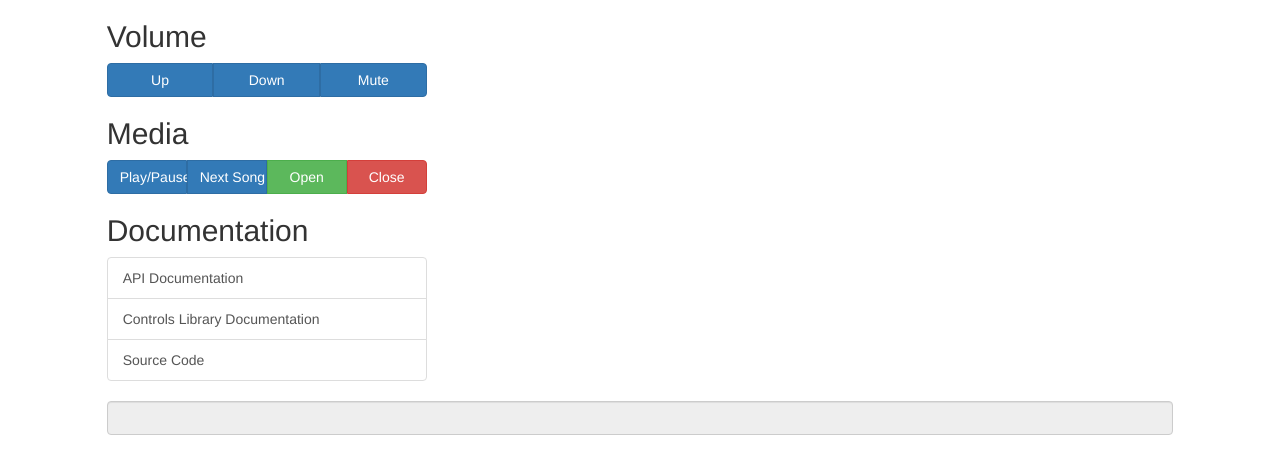
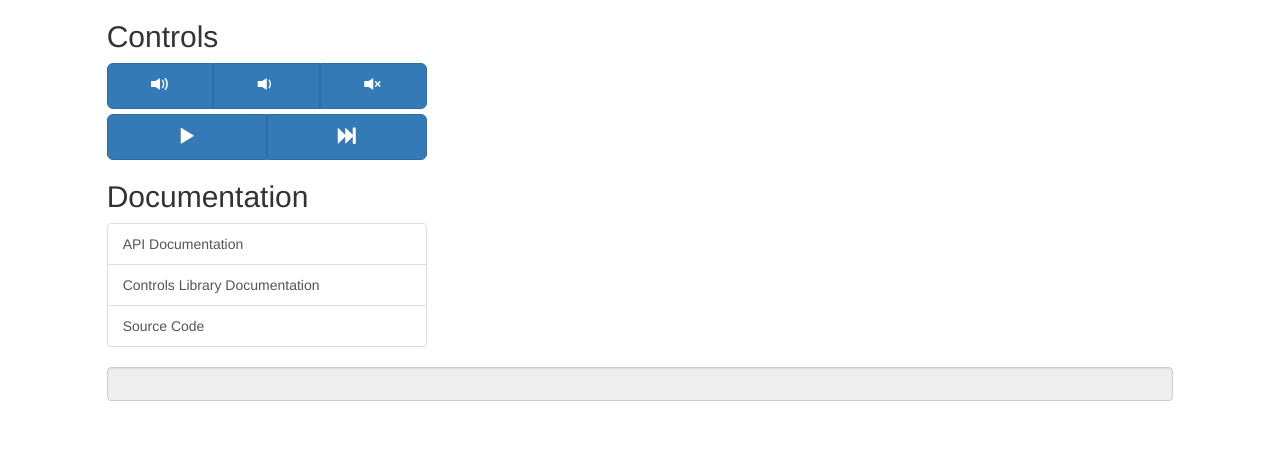
Before and after one commit to Myoldmopar/my-remote-control, a Django app: page / in a window 1280 px wide. Shown: the top 474 px of the page. Run offline with Django 3.2, Linux system fonts and the light colour scheme; parts of the project's set-up code (start-up, migrations or seed data) failed here and were passed over; some libraries are stand-ins or nearby versions.

Commit message:
Looking really good

```diff
--- a/controllerapp/static/css/controllerapp.css
+++ /dev/null
@@ -1,4 +0,0 @@
-.bottom-padded-button {
-    padding-bottom: 25px;
-    font-weight: bold;
-}
--- a/controllerapp/templates/controllerapp/controls.html
+++ b/controllerapp/templates/controllerapp/controls.html
@@ -17,6 +17,7 @@
     <!-- External Style Dependencies -->
     <link rel="stylesheet" href="{% static 'vendors/bower_components/bootstrap/dist/css/bootstrap.min.css' %}">
     <link rel="stylesheet" href="{% static 'vendors/bower_components/angular-hotkeys/build/hotkeys.min.css' %}">
+    <link rel="stylesheet" href="{% static 'vendors/bower_components/components-font-awesome/css/font-awesome.min.css' %}">
 
     <!-- Local Style Files -->
     <link rel="stylesheet" href="{% static 'css/controllerapp.css' %}">
@@ -38,42 +39,49 @@
 
     <div class="col-md-3 col-xs-10 col-md-offset-1 col-xs-offset-1">
         <div class="row">
-            <h2>Volume</h2>
+            <h2>Controls</h2>
+        </div>
+        <div class="row" style="padding-bottom:5px;">
+            <div class="btn-group btn-group-justified">
+                <div class="btn-group">
+                    <button type="button" class="btn btn-primary btn-lg" ng-click="volumeUp()">
+                        <span class="glyphicon glyphicon-volume-up"></span>
+                    </button>
+                </div>
+                <div class="btn-group">
+                    <button type="button" class="btn btn-primary btn-lg" ng-click="volumeDown()">
+                        <span class="glyphicon glyphicon-volume-down"></span>
+                    </button>
+                </div>
+                <div class="btn-group">
+                    <button type="button" class="btn btn-primary btn-lg" ng-click="volumeMute()">
+                        <span class="glyphicon glyphicon-volume-off"></span>
+                    </button>
+                </div>
+            </div>
         </div>
         <div class="row">
             <div class="btn-group btn-group-justified">
                 <div class="btn-group">
-                    <button type="button" class="btn btn-primary" ng-click="volumeUp()">Up</button>
-                </div>
-                <div class="btn-group">
-                    <button type="button" class="btn btn-primary" ng-click="volumeDown()">Down</button>
-                </div>
-                <div class="btn-group">
-                    <button type="button" class="btn btn-primary" ng-click="volumeMute()">Mute</button>
-                </div>
-            </div>
-        </div>
-        <div class="row">
-            <h2>Media</h2>
-        </div>
-        <div class="row">
-            <div class="btn-group btn-group-justified">
-                <div class="btn-group">
-                    <button type="button" class="btn btn-primary" ng-click="playPause()">Play/Pause</button>
-                </div>
-                <div class="btn-group">
-                    <button type="button" class="btn btn-primary" ng-click="nextSong()">Next Song</button>
-                </div>
-                <div class="btn-group">
-                    <button type="button" class="btn btn-success" ng-disabled="true" ng-click="openPithos()">
-                        Open
+                    <button type="button" class="btn btn-primary btn-lg" ng-click="playPause()">
+                        <span class="glyphicon glyphicon-play"></span>
                     </button>
                 </div>
                 <div class="btn-group">
-                    <button type="button" class="btn btn-danger" ng-disabled="true" ng-click="closePithos()">
-                        Close
+                    <button type="button" class="btn btn-primary btn-lg" ng-click="nextSong()">
+                        <span class="glyphicon glyphicon-fast-forward"></span>
                     </button>
                 </div>
+{#                <div class="btn-group">#}
+{#                    <button type="button" class="btn btn-success" ng-disabled="true" ng-click="openPithos()">#}
+{#                        Open#}
+{#                    </button>#}
+{#                </div>#}
+{#                <div class="btn-group">#}
+{#                    <button type="button" class="btn btn-danger" ng-disabled="true" ng-click="closePithos()">#}
+{#                        Close#}
+{#                    </button>#}
+{#                </div>#}
             </div>
         </div>
         <div class="row">
```
